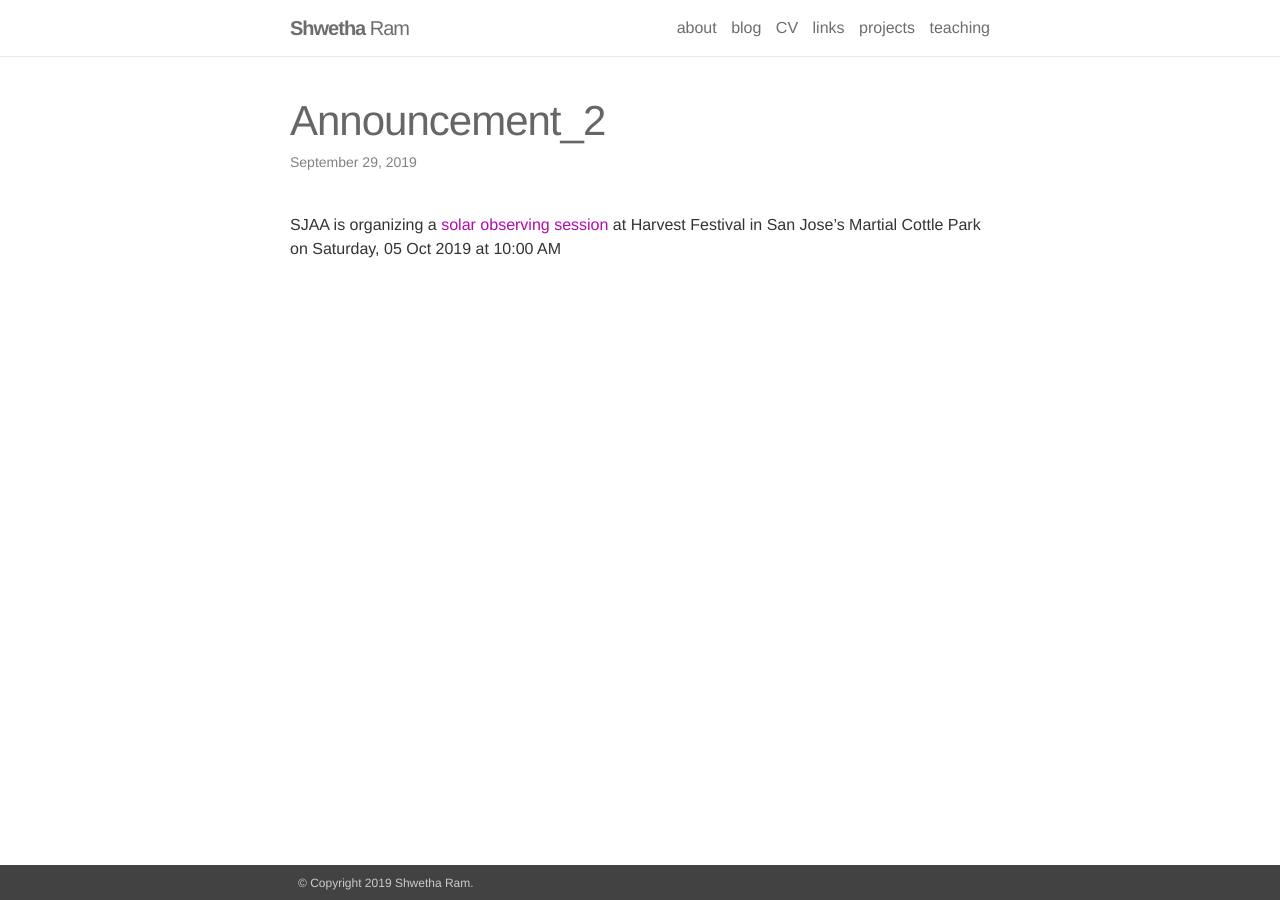
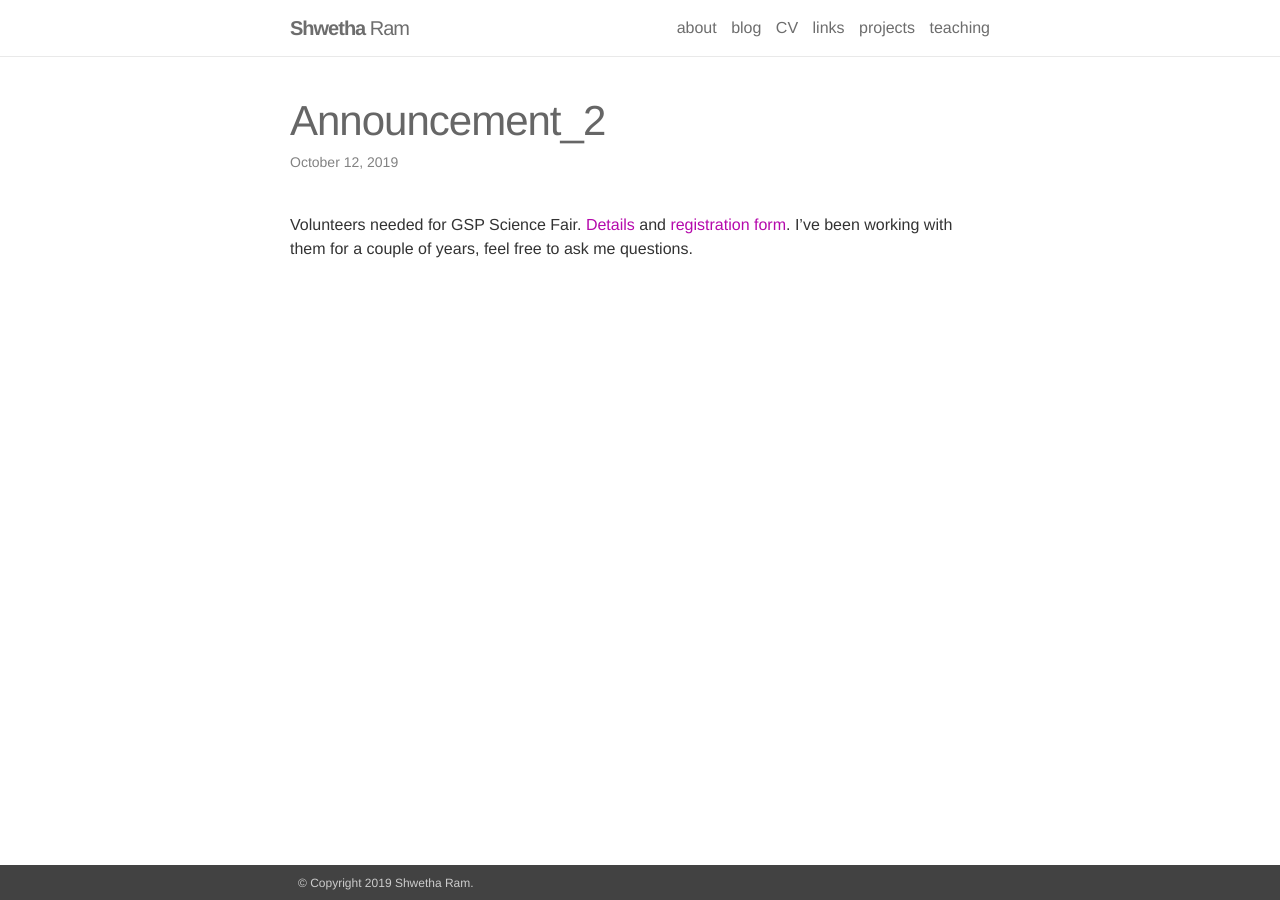
Before and after one commit to shwetharam0407/shwetharam0407.github.io, a Jekyll site: the page built from _news/announcement_2.md, in a window 1280 px wide. Built offline with Jekyll 4.4.1, drawn with Linux system fonts in a browser that asks for light colours; nearby versions of some CDN libraries.

Commit message:
replaced the harvest festival announcement with one about GSP Science Fair

```diff
--- a/_news/announcement_2.md
+++ b/_news/announcement_2.md
@@ -1,7 +1,7 @@
 ---
 layout: post
-date: 2019-09-29
+date: 2019-10-12
 inline: true
 ---
 
-SJAA is organizing a [solar observing session](https://www.sjaa.net/meetup-events/solar-observing-at-harvest-festival-2/) at Harvest Festival in San Jose’s Martial Cottle Park on Saturday, 05 Oct 2019 at 10:00 AM
+Volunteers needed for GSP Science Fair. [Details](http://events.r20.constantcontact.com/register/event?llr=sxu8rpdab&oeidk=a07egmlh10d7c487d1f) and [registration form](https://events.r20.constantcontact.com/register/eventReg?oeidk=a07egmlh10d7c487d1f&c=73ab63f0-dab4-11e7-bab5-d4ae52754dbc&ch=73d88e70-dab4-11e7-bab5-d4ae52754dbc). I've been working with them for a couple of years, feel free to ask me questions.
```
